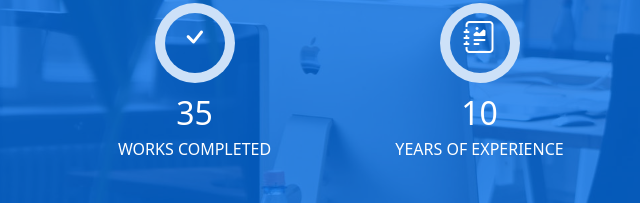
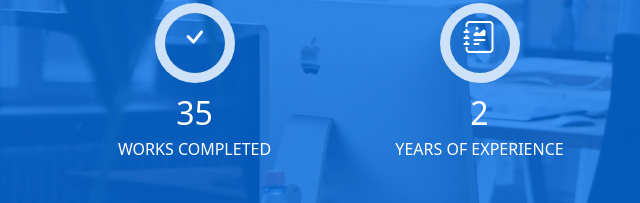
Before and after one commit to ushukla3727/PortFolio, a plain HTML site: page index.html in a window 1280 px wide. Shown: the part 3117-3320 px from the top of the page, 18-658 px from the left. Drawn offline with Linux system fonts and the light colour scheme.

Commit message:
Update index.html

```diff
--- a/index.html
+++ b/index.html
@@ -299,7 +299,7 @@
                 <span class="ico-circle"><i class="bi bi-journal-richtext"></i></span>
               </div>
               <div class="counter-num">
-                <p data-purecounter-start="0" data-purecounter-end="10" data-purecounter-duration="1" class="counter purecounter"></p>
+                <p data-purecounter-start="0" data-purecounter-end="2" data-purecounter-duration="1" class="counter purecounter"></p>
                 <span class="counter-text">YEARS OF EXPERIENCE</span>
               </div>
             </div>
```
